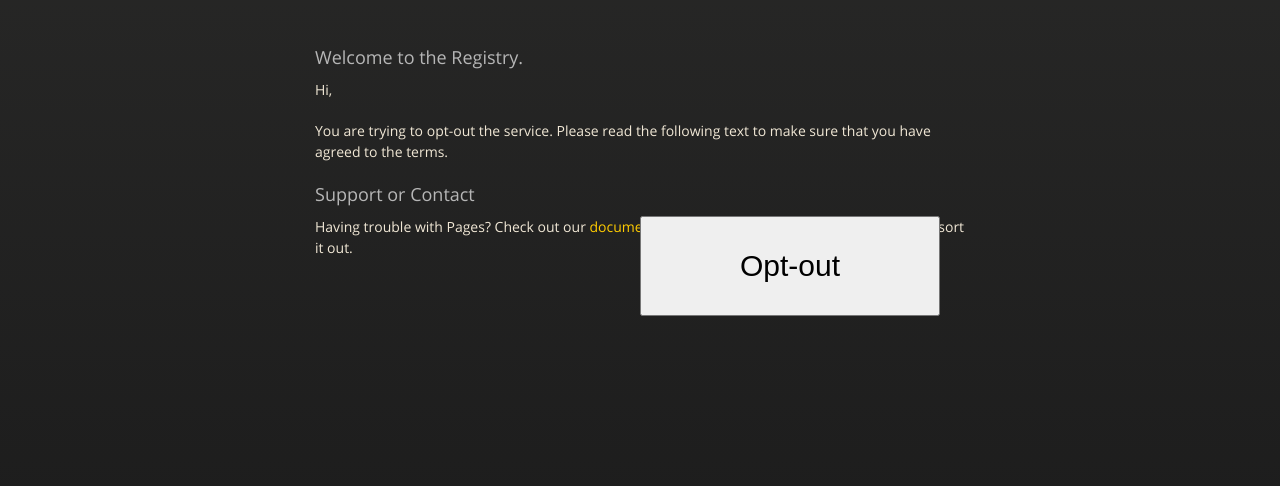
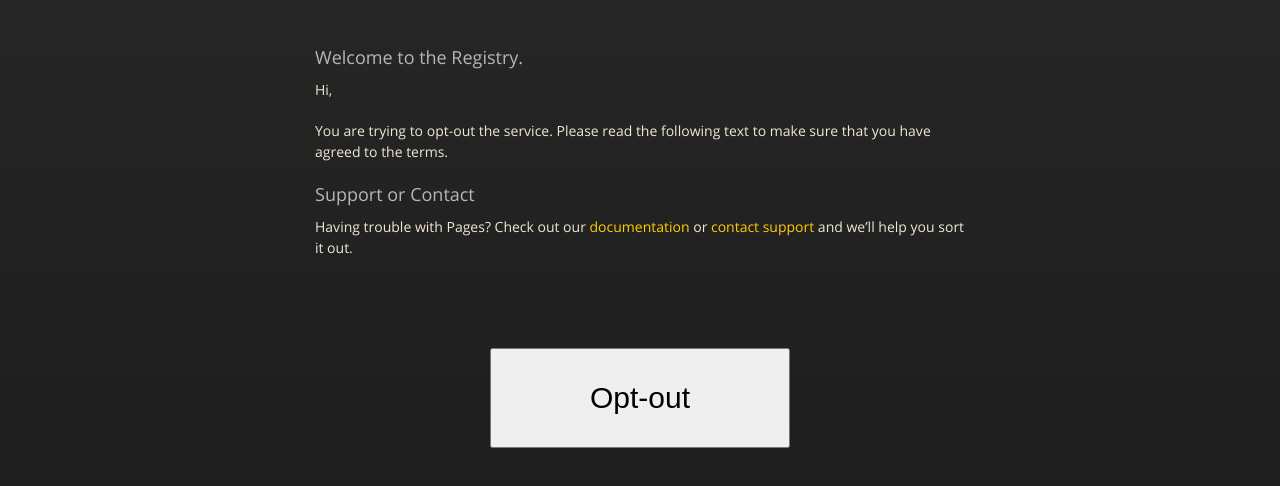
Before and after one commit to aerinszhang/registry.github.io, a plain HTML site: page index.html in a window 1280 px wide. Shown: the part 226-712 px from the top of the page. Drawn offline with nearby package versions, Linux system fonts and the light colour scheme.

Commit message:
Update index.html

```diff
--- a/index.html
+++ b/index.html
@@ -48,12 +48,12 @@
 <h3>
 <a id="support-or-contact" class="anchor" href="#support-or-contact" aria-hidden="true"><span aria-hidden="true" class="octicon octicon-link"></span></a>Support or Contact</h3>
 
-<div class="wrapper" style="text-align:center;">
-<button style="position:absolute;font-size:30px; height:100px; width:300px;">Opt-out</button>
-</div>
 <p>Having trouble with Pages? Check out our <a href="https://help.github.com/pages">documentation</a> or <a href="https://github.com/contact">contact support</a> and we’ll help you sort it out.</p>
       </section>
 
+<div class="wrapper" style="text-align:center;">
+<button style="position:relative;font-size:30px; height:100px; width:300px;">Opt-out</button>
+</div>
     </div>
     <!--[if !IE]><script>fixScale(document);</script><![endif]-->
 
```
